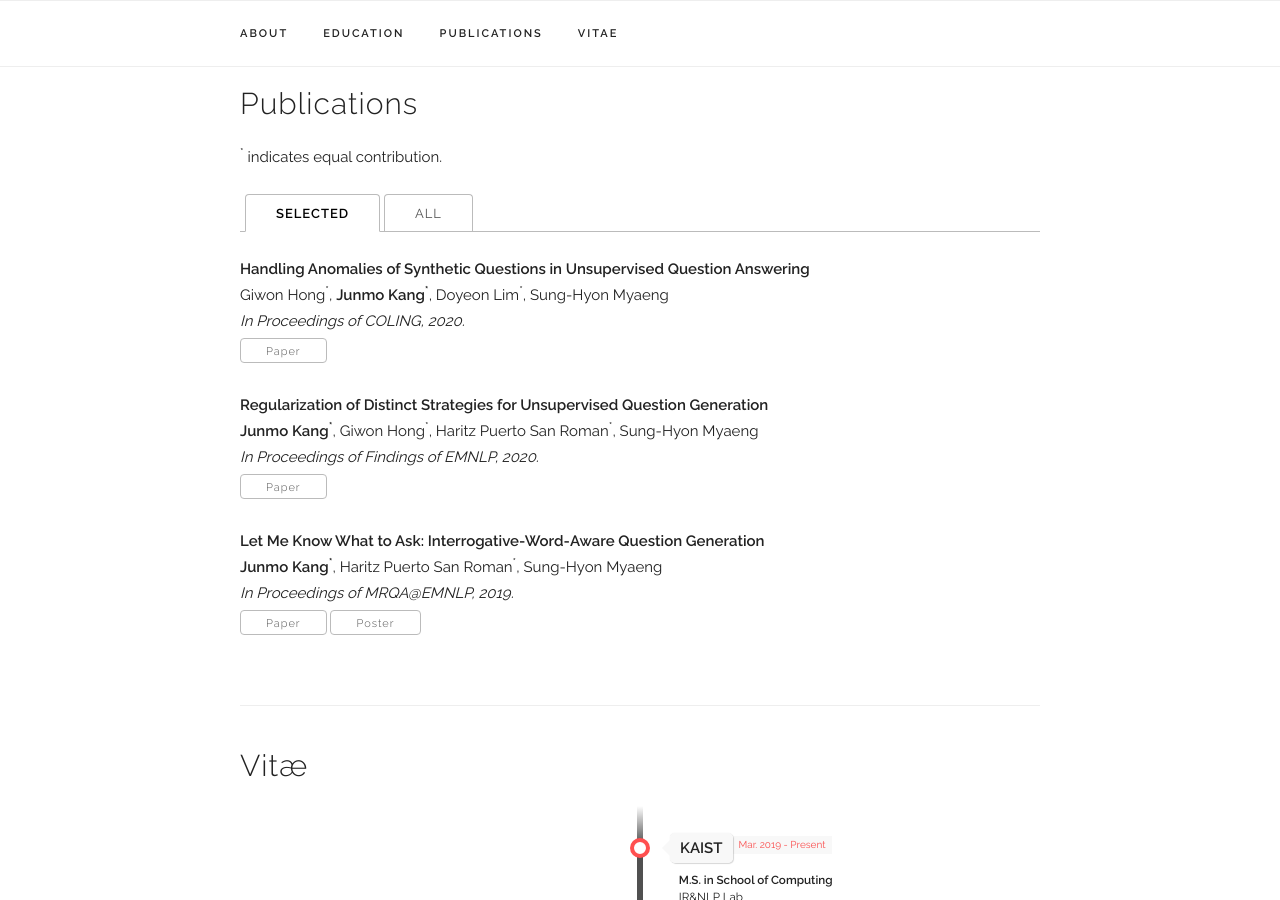
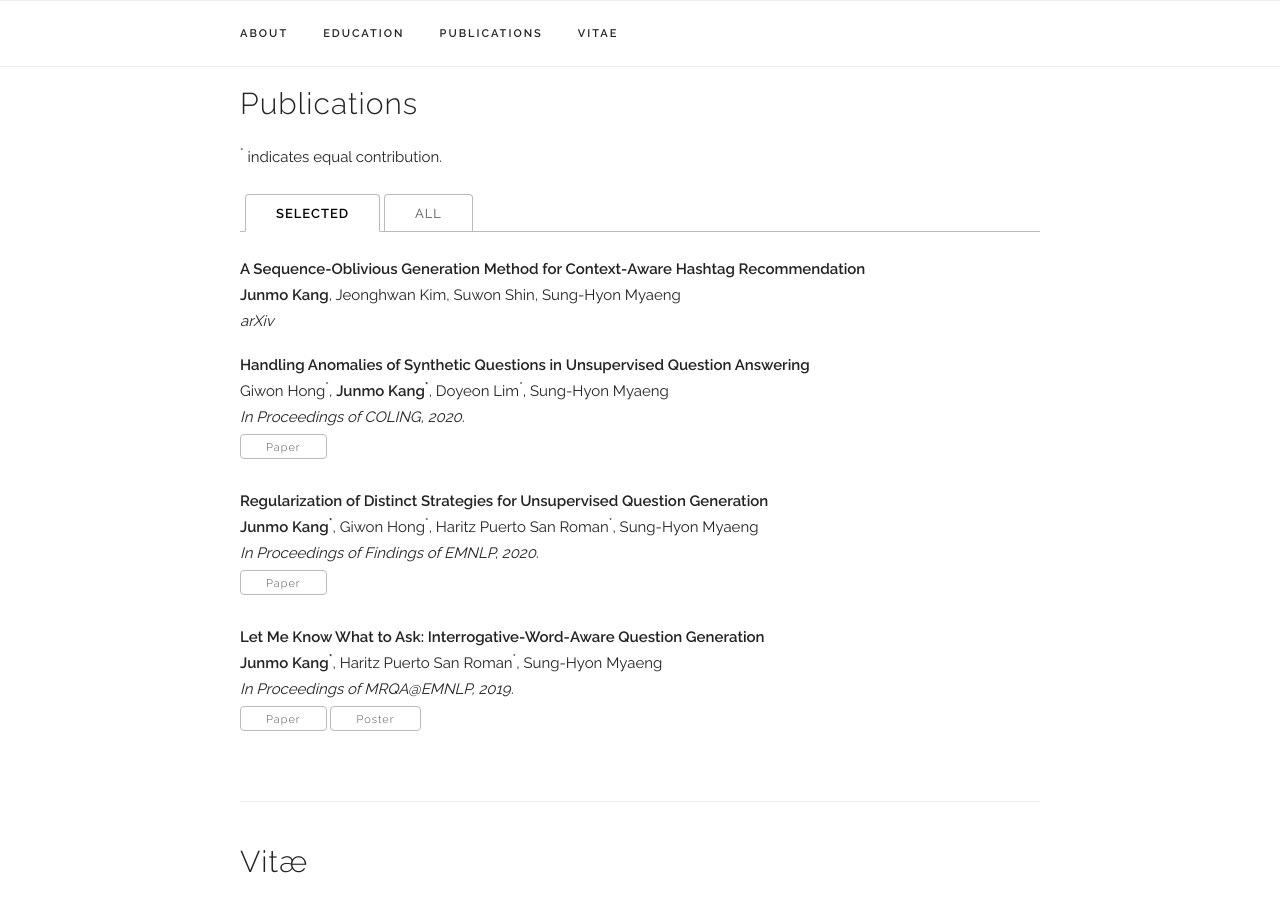
Before and after one commit to jm-kang/jm-kang.github.io, a Jekyll site: the page built from index.html, in a window 1280 px wide and 900 px high, scrolled down 1039 px. Built offline with Jekyll 4.4.1, drawn with Linux system fonts in a browser that asks for light colours; some web fonts are replaced.

Commit message:
arxiv & semantic scholar

```diff
--- a/_data/main_info.yaml
+++ b/_data/main_info.yaml
@@ -2,8 +2,9 @@
 title: "Master's Student, KAIST IR&NLP Lab"
 email: "junmo.kang [AT] kaist.ac.kr"
 profile_pic: "/assets/profile-pics/jm.jpeg"
-twitter: "https://twitter.com/jm-kang"
+# twitter: "https://twitter.com/jm-kang"
+semantic_scholar: "https://www.semanticscholar.org/author/Junmo-Kang/153041329"
+google_scholar: "https://scholar.google.com/citations?user=BGiZE6MAAAAJ&hl=en"
 linkedin: "https://www.linkedin.com/in/junmo-kang-980b98116/"
 github: "https://github.com/jm-kang"
-google_scholar: "https://scholar.google.com/citations?user=BGiZE6MAAAAJ&hl=en"
 google_analystics_tracking_id: 'UA-179986332-1'
--- a/_data/publications.yaml
+++ b/_data/publications.yaml
@@ -1,4 +1,9 @@
 papers:
+
+  - title: "A Sequence-Oblivious Generation Method for Context-Aware Hashtag Recommendation"
+    authors: "<b>Junmo Kang</b>, Jeonghwan Kim, Suwon Shin, Sung-Hyon Myaeng"
+    venue: "arXiv"
+    selected: y
 
   - title: "Handling Anomalies of Synthetic Questions in Unsupervised Question Answering"
     authors: "Giwon Hong<sup>*</sup>, <b>Junmo Kang<sup>*</sup></b>, Doyeon Lim<sup>*</sup>, Sung-Hyon Myaeng"
--- a/_layouts/default.html
+++ b/_layouts/default.html
@@ -71,8 +71,15 @@
             <p>{{ site.data.main_info.title }}</p>
             <p>{{ site.data.main_info.email }}</p>
             <p>
-              <span onclick="window.open('{{ site.data.main_info.twitter }}')" style="cursor: pointer">
+              <!-- <span onclick="window.open('{{ site.data.main_info.twitter }}')" style="cursor: pointer">
                 <i class="fa fa-twitter" aria-hidden="true"></i>
+              </span> -->
+              <span onclick="window.open('{{ site.data.main_info.semantic_scholar }}')" style="cursor: pointer">
+                <i class="ai ai-semantic-scholar ai-lg" aria-hidden="true"></i>
+              </span>
+
+              <span onclick="window.open('{{ site.data.main_info.google_scholar }}')" style="cursor: pointer">
+                <i class="ai ai-google-scholar ai-lg" aria-hidden="true"></i>
               </span>
 
               <span onclick="window.open('{{ site.data.main_info.linkedin }}')" style="cursor: pointer">
@@ -81,10 +88,6 @@
 
               <span onclick="window.open('{{ site.data.main_info.github }}')" style="cursor: pointer">
                 <i class="fa fa-github" aria-hidden="true"></i>
-              </span>
-
-              <span onclick="window.open('{{ site.data.main_info.google_scholar }}')" style="cursor: pointer">
-                <i class="ai ai-google-scholar ai-lg" aria-hidden="true"></i>
               </span>
             </p>
         </div>
@@ -114,17 +117,20 @@
           based on <a href="https://web.media.mit.edu/~msaveski/">Martin Saveski</a>'s template
         </div>
         <div class="four columns">
-          <span onclick="window.open('{{ site.data.main_info.twitter }}')" style="cursor: pointer">
+          <!-- <span onclick="window.open('{{ site.data.main_info.twitter }}')" style="cursor: pointer">
             <i class="fa fa-twitter" aria-hidden="true"></i>
+          </span> -->
+          <span onclick="window.open('{{ site.data.main_info.semantic_scholar }}')" style="cursor: pointer">
+            <i class="ai ai-semantic-scholar ai-lg" aria-hidden="true"></i>
+          </span>
+          <span onclick="window.open('{{ site.data.main_info.google_scholar }}')" style="cursor: pointer">
+            <i class="ai ai-google-scholar ai-lg" aria-hidden="true"></i>
           </span>
           <span onclick="window.open('{{ site.data.main_info.linkedin }}')" style="cursor: pointer">
             <i class="fa fa-linkedin-square" aria-hidden="true"></i>
           </span>
           <span onclick="window.open('{{ site.data.main_info.github }}')" style="cursor: pointer">
             <i class="fa fa-github" aria-hidden="true"></i>
-          </span>
-          <span onclick="window.open('{{ site.data.main_info.google_scholar }}')" style="cursor: pointer">
-            <i class="ai ai-google-scholar ai-lg" aria-hidden="true"></i>
           </span>
         </div>
       </div>
```
